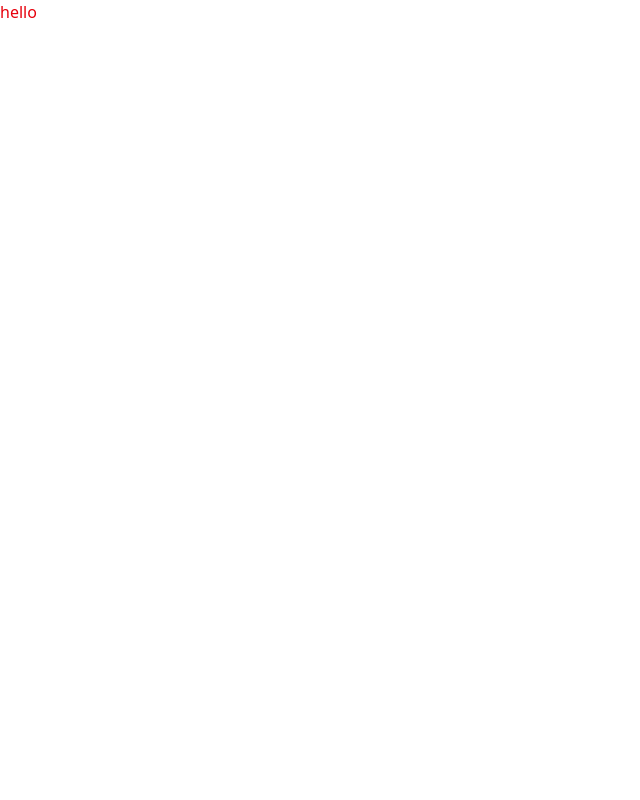
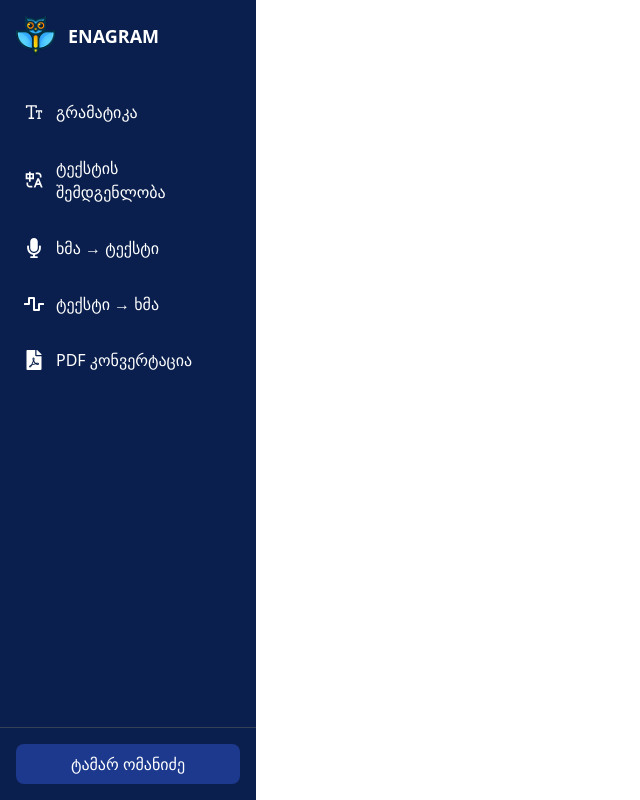
Before and after one commit to gia-grigalashvili/Text-comparable, a React (Vite) app: page / in a window 1280 px wide. Shown: the whole page, without its empty margins (0-640 px from the left). Built offline with nearby package versions, Linux system fonts and the light colour scheme.

Commit message:
add sidebar

```diff
--- a/package.json
+++ b/package.json
@@ -13,6 +13,7 @@
     "@tailwindcss/vite": "^4.1.13",
     "react": "^19.1.1",
     "react-dom": "^19.1.1",
+    "react-icons": "^5.5.0",
     "tailwindcss": "^4.1.13"
   },
   "devDependencies": {
--- a/src/App.tsx
+++ b/src/App.tsx
@@ -1,7 +1,9 @@
+import Sidebar from "./components/sidebar/Sidebar";
+
 function App() {
   return (
     <>
-      <p className="text-red-600">hello</p>
+      <Sidebar />
     </>
   );
 }
--- /dev/null
+++ b/src/components/sidebar/Sidebar.tsx
@@ -0,0 +1,131 @@
+import React, { useState } from "react";
+import {
+  FaMicrophone,
+  FaWaveSquare,
+  FaFilePdf,
+  FaBars,
+  FaTimes,
+} from "react-icons/fa";
+import { AiOutlineFontSize } from "react-icons/ai";
+import { RiTranslate } from "react-icons/ri";
+import Logo from "/public/imgs/ძირითადი-ლოგო-ai 1.png"; // შენისას დაამოწმე path
+
+export default function SidebarResponsive() {
+  const [mobileOpen, setMobileOpen] = useState(false);
+
+  const menu = [
+    { icon: <AiOutlineFontSize className="w-5 h-5" />, label: "გრამატიკა" },
+    { icon: <RiTranslate className="w-5 h-5" />, label: "ტექსტის შემდგენლობა" },
+    { icon: <FaMicrophone className="w-5 h-5" />, label: "ხმა → ტექსტი" },
+    { icon: <FaWaveSquare className="w-5 h-5" />, label: "ტექსტი → ხმა" },
+    { icon: <FaFilePdf className="w-5 h-5" />, label: "PDF კონვერტაცია" },
+  ];
+
+  return (
+    <div className="flex h-screen">
+      {/* Desktop Sidebar */}
+      <aside className="hidden md:flex flex-col w-64 bg-[#0a1f4d] text-white">
+        <div className="flex items-center gap-3 p-4">
+          <img src={Logo} alt="logo" className="w-10 h-10 object-contain" />
+          <span className="font-bold text-lg">ENAGRAM</span>
+        </div>
+
+        <nav className="flex-1 mt-4">
+          <ul className="space-y-2 px-2">
+            {menu.map((m) => (
+              <li
+                key={m.label}
+                className="flex items-center gap-3 px-4 py-3 rounded-lg cursor-pointer hover:bg-white hover:text-[#0a1f4d] transition-colors"
+              >
+                <span className="text-lg">{m.icon}</span>
+                <span className="font-medium">{m.label}</span>
+              </li>
+            ))}
+          </ul>
+        </nav>
+
+        <div className="p-4 border-t border-gray-700">
+          <button className="w-full py-2 bg-blue-900 rounded-lg hover:bg-blue-700 transition-colors">
+            ტამარ ომანიძე
+          </button>
+        </div>
+      </aside>
+
+      <div className="flex-1 relative">
+        <header className="w-full h-16 flex items-center bg-[#0a1f4d] justify-between px-4 border-b md:hidden">
+          <div
+            className="flex items-center gap-3 cursor-pointer"
+            onClick={() => setMobileOpen(true)}
+            aria-hidden
+          >
+            <img src={Logo} alt="logo" className="w-8 h-8 object-contain" />
+            <span className="font-semibold  text-white">ENAGRAM</span>
+          </div>
+
+          <button
+            className="p-2 rounded-md focus:outline-none"
+            onClick={() => setMobileOpen(true)}
+            aria-label="open menu"
+          >
+            <FaBars className="w-6 h-6 text-gray-700" />
+          </button>
+        </header>
+      </div>
+
+      <div
+        className={`fixed inset-0 z-40 transition-opacity ${
+          mobileOpen
+            ? "opacity-60 pointer-events-auto"
+            : "opacity-0 pointer-events-none"
+        } bg-black`}
+        onClick={() => setMobileOpen(false)}
+      />
+
+      <aside
+        className={`fixed top-0 right-0 z-50 h-full w-72 bg-[#0a1f4d] text-white transform transition-transform duration-300 ease-in-out
+          ${mobileOpen ? "translate-x-0" : "translate-x-full"}
+        `}
+        aria-hidden={!mobileOpen}
+      >
+        <div className="flex items-center justify-between p-4 border-b border-[#083055]">
+          <div className="flex items-center gap-3">
+            <img src={Logo} alt="logo" className="w-8 h-8 object-contain" />
+            <span className="font-bold text-lg">ENAGRAM</span>
+          </div>
+
+          <button
+            onClick={() => setMobileOpen(false)}
+            className="p-2 rounded-md hover:bg-white hover:text-[#0a1f4d] transition-colors"
+            aria-label="close menu"
+          >
+            <FaTimes className="w-5 h-5" />
+          </button>
+        </div>
+
+        <nav className="p-3">
+          <ul className="space-y-2">
+            {menu.map((m) => (
+              <li
+                key={m.label}
+                className="flex items-center gap-3 px-4 py-3 rounded-lg cursor-pointer
+                  hover:bg-white hover:text-[#0a1f4d] transition-colors"
+                onClick={() => {
+                  setMobileOpen(false);
+                }}
+              >
+                <span className="text-lg">{m.icon}</span>
+                <span className="font-medium">{m.label}</span>
+              </li>
+            ))}
+          </ul>
+        </nav>
+
+        <div className="absolute bottom-0 left-0 right-0 p-4 border-t border-[#083055]">
+          <button className="w-full py-2 bg-blue-900 rounded-lg hover:bg-blue-700 transition-colors">
+            ტამარ ომანიძე
+          </button>
+        </div>
+      </aside>
+    </div>
+  );
+}
```
Also changed, not shown: public/imgs/ძირითადი-ლოგო-ai 1.png (added), 1 other file (tests, documents, lock files or other folders).
